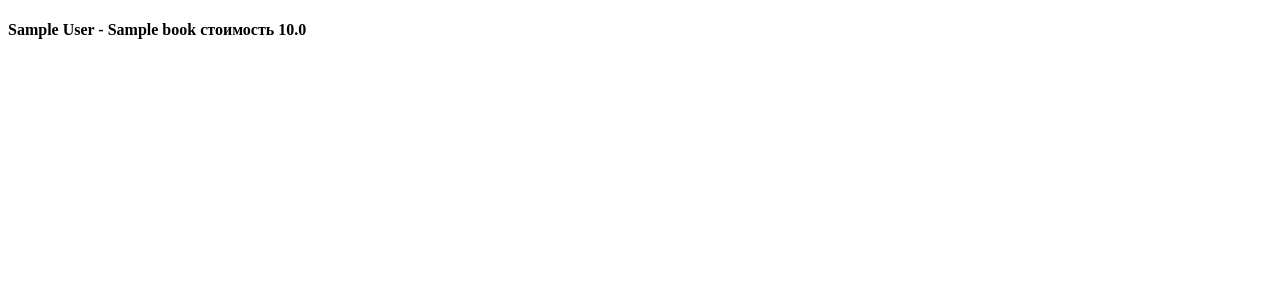
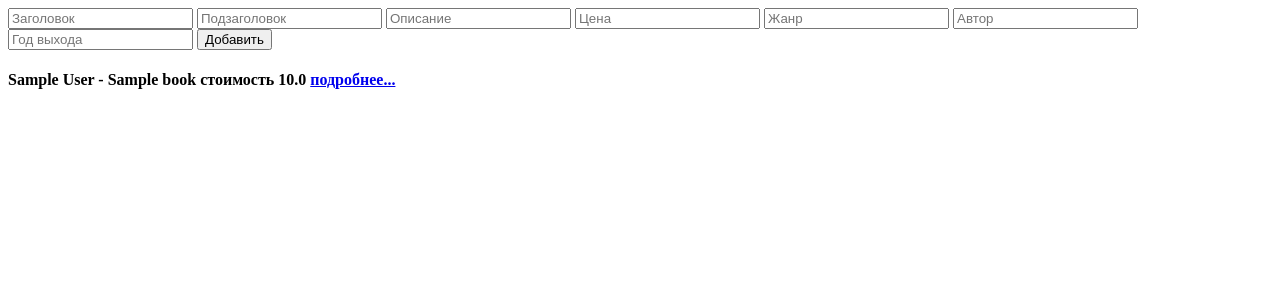
Before and after one commit to biker1052/todo, a Django app: page /books/ in a window 1280 px wide. Shown: the top 300 px of the page. Run offline with Django 3.2, Linux system fonts and the light colour scheme; tables that the repository leaves empty hold one stand-in row (values such as "Sample post").

Commit message:
Add books.html and booksDetail.html to project

```diff
--- a/main/templates/books.html
+++ b/main/templates/books.html
@@ -7,21 +7,67 @@
         <title>BOOKS</title>
     </head>
 <body>
+    <div class="create_container">
+        <form action="{% url 'add-book' %}" method="POST">
+            {% csrf_token %}
+            <input
+            class="create_input"
+            type="text"
+            placeholder="Заголовок"
+            name="title"
+            />
+            <input
+            class="create_input"
+            type="text"
+            placeholder="Подзаголовок"
+            name="subtitle"
+            />
+            <input
+            class="create_input"
+            type="text"
+            placeholder="Описание"
+            name="description"
+            />
+            <input
+            class="create_input"
+            type="FloatField"
+            placeholder="Цена"
+            name="price"
+            />
+            <input
+            class="create_input"
+            type="text"
+            placeholder="Жанр"
+            name="genre"
+            />
+            <input
+            class="create_input"
+            type="text"
+            placeholder="Автор"
+            name="author"
+            />
+            <input
+            class="create_input"
+            type="DateField"
+            placeholder="Год выхода"
+            name="year"
+            />
+            <button class="create_button">Добавить</button>
+        </form>
+    </div>
+
+
  {% for book in book_list %}
             <div class="book_item">
                 <div class="book_item_header">
-                    <h4>{{ book.author }}  -  {{ book.title }}   стоимость {{ book.price }} </h4>
+                    <h4>{{ book.author }}  -  {{ book.title }}   стоимость {{ book.price }} <a href="{% url 'open-book' book.id %}"> подробнее...</a></h4>
+
                     <p></p>
                 </div>
                 <div class="book_item_footer">
                 </div>
             </div>
             {% endfor %}
-
-
-
-
-
 <script src="./script.js"></script>
 </body>
 </html>
--- a/main/templates/test.html
+++ b/main/templates/test.html
@@ -48,7 +48,6 @@
                         {% else %}
                         <a href="{% url 'mark-todo' todo.id %}"><img src="{% static './icons/star_off.png' %}"/></a>
                         {% endif %}
-
                         <a href="{% url 'delete-todo' todo.id %}"><img src="{% static './icons/vedro.png' %}"/> </a>
                     </div>
                 </div>
--- a/main/views.py
+++ b/main/views.py
@@ -15,14 +15,32 @@ def second(request):
 def third(request):
     return HttpResponse("This page test3")
 def books(request):
-     book_list = Book.objects.all()
-     return render(request,"books.html",{"book_list":book_list})
+    book_list = Book.objects.all()
+    return render(request,"books.html",{"book_list":book_list})
+def openbook(request,id):
+     book = Book.objects.get(id=id)
+     return render(request,"books_detail.html",{"book_obj":book})
 def add_todo(request):
     form = request.POST
     text= form["todo_text"]
     todo = ToDo(text=text)
     todo.save()
     return redirect(test)
+
+def add_book(request):
+    form = request.POST
+    book = Book(
+        title=form["title"],
+        subtitle=form["subtitle"],
+        description=form["description"],
+        price=form["price"],
+        genre=form["genre"],
+        author=form["author"],
+        year=form["year"],
+    )
+    book.save()
+    return redirect(books)
+
 def delete_todo(request,id):
     todo = ToDo.objects.get(id=id)
     todo.delete()
--- a/todo/urls.py
+++ b/todo/urls.py
@@ -26,7 +26,9 @@ urlpatterns = [
     path('test2/', second),
     path('test3/', third),
     path('books/', books),
+    path('open-book/<id>', openbook,name="open-book"),
     path('add-todo/', add_todo,name="add-todo"),
+     path('add-book/', add_book,name="add-book"),
     path('delete-todo/<id>', delete_todo,name="delete-todo"),
     path('mark-todo/<id>', mark_todo,name="mark-todo"),
     path('unmark-todo/<id>', unmark_todo,name="unmark-todo"),
```
Also changed, not shown: main/templates/books_detail.html (added, +28 -0 lines), main/static/content/Tschingis_Ajtmatow.jpg (added), main/static/content/Tschingis_Ajtmatow.png (added), main/static/icons/book.png (added).
